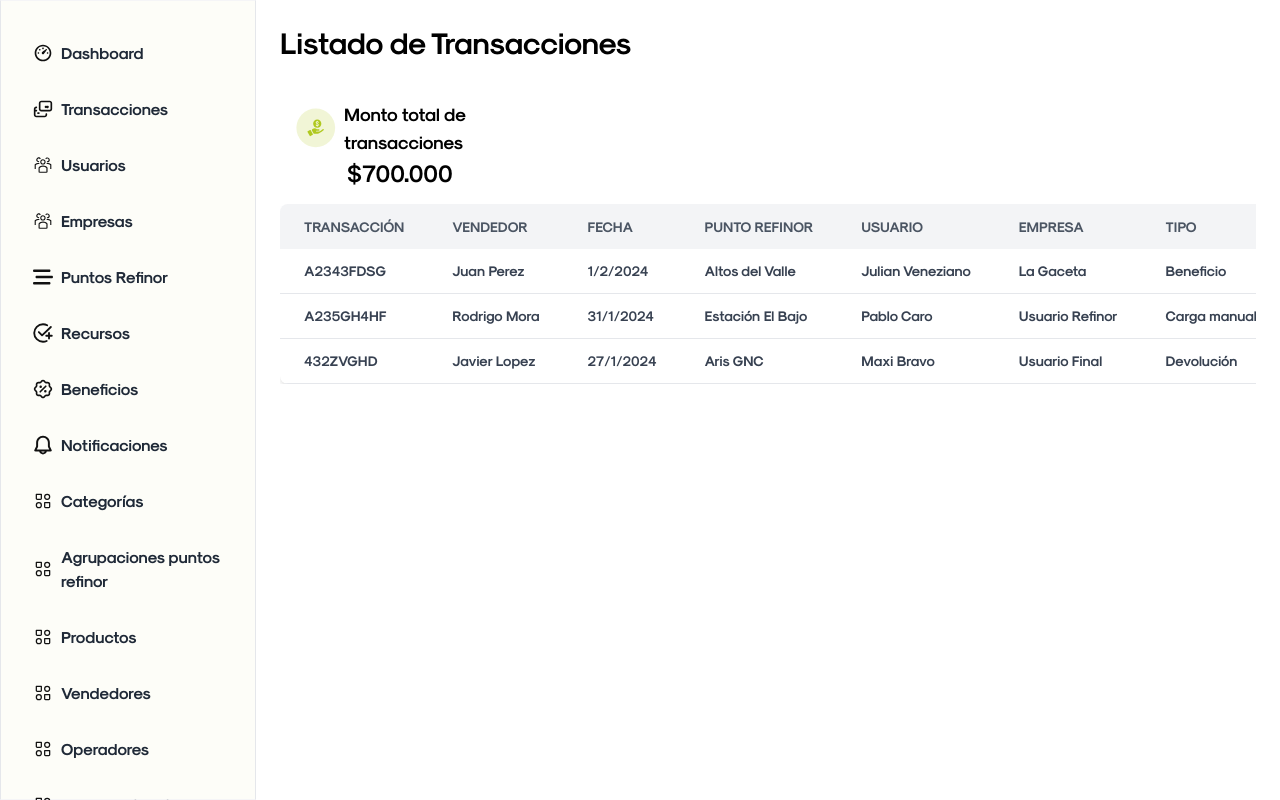
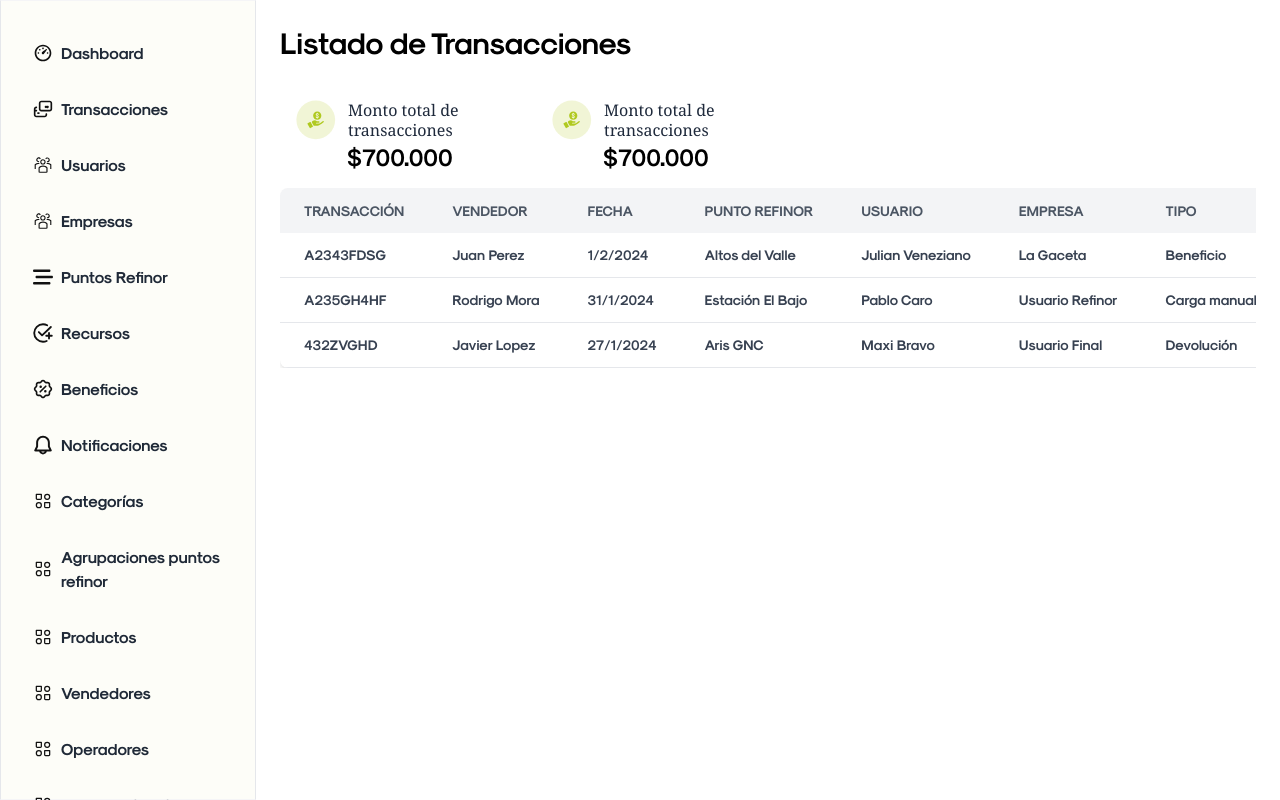
Before and after one commit to Lucasdxvid/refinor-app, a React (Vite) app: page / in a window 1280 px wide. Built offline with nearby package versions, Linux system fonts and the light colour scheme.

Commit message:
font changes

```diff
--- a/src/components/AmountMoney.jsx
+++ b/src/components/AmountMoney.jsx
@@ -4,13 +4,26 @@ export const AmountMoney = () => {
   return (
     <div className="flex gap-4">
       <div className="p-4 flex flex-col items-center max-w-60">
-        <div className="flex items-center gap-2">
+        <div className="flex items-center gap-3">
           <img
             src={RefundAmountIcon}
             alt="Refund Amount"
             className="w-10 h-10"
           />
-          <span className="text-lg font-normal">
+          <span className="font-serif text-base font-normal leading-5 text-left text-slate-800">
+            Monto total de transacciones
+          </span>
+        </div>
+        <span className="font-semibold text-2xl">$700.000</span>
+      </div>
+      <div className="p-4 flex flex-col items-center max-w-60">
+        <div className="flex items-center gap-3">
+          <img
+            src={RefundAmountIcon}
+            alt="Refund Amount"
+            className="w-10 h-10"
+          />
+          <span className="font-serif text-base font-normal leading-5 text-left text-slate-800">
             Monto total de transacciones
           </span>
         </div>
--- a/src/styles/style.css
+++ b/src/styles/style.css
@@ -1,3 +1,4 @@
+@import url('https://fonts.googleapis.com/css2?family=Inter:ital,opsz,wght@0,14..32,100..900;1,14..32,100..900&display=swap');
 @tailwind base;
 @tailwind components;
 @tailwind utilities;
--- a/tailwind.config.js
+++ b/tailwind.config.js
@@ -8,6 +8,9 @@ export default {
         menuPrimary: "#FDFDF8",
         menuSecundary: "#F5F5F7",
       },
+      fontFamily: {
+        DM: ["Inter", "serif"],
+      },
     },
   },
   plugins: [],
```
